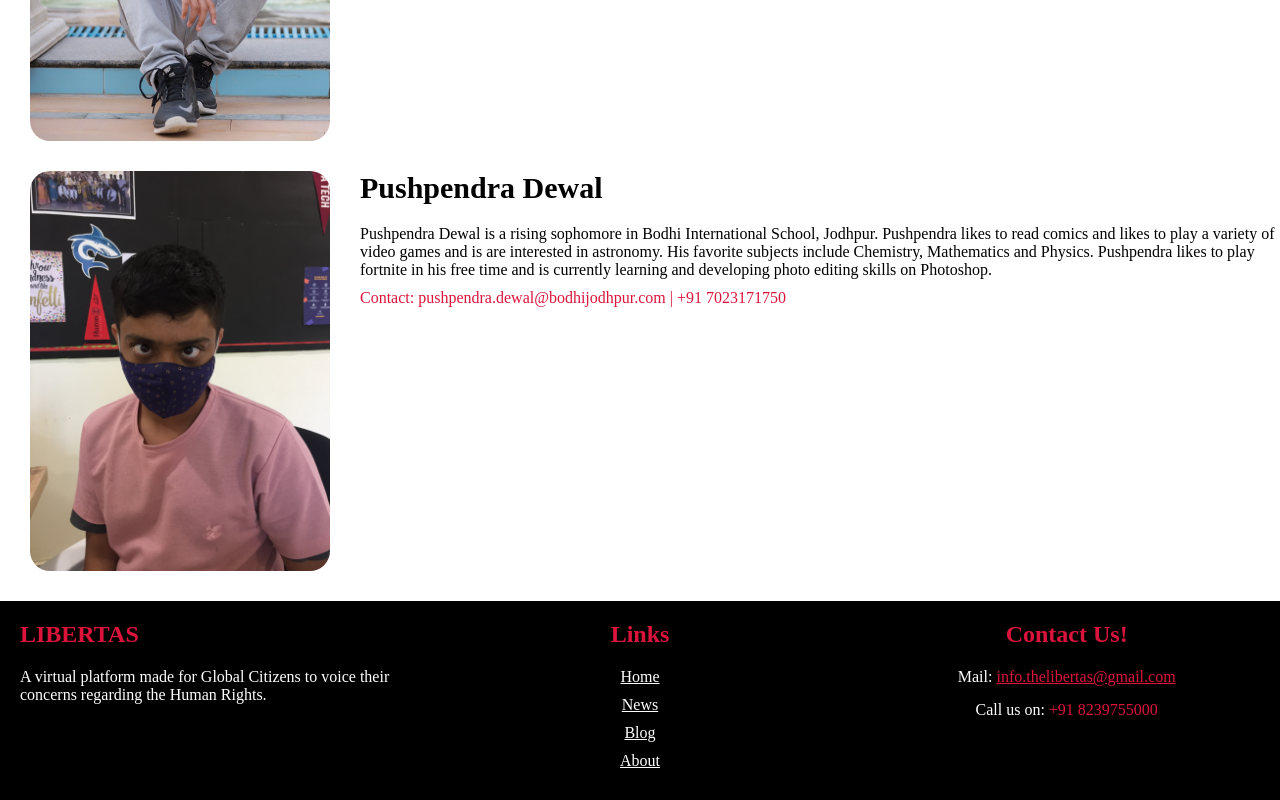
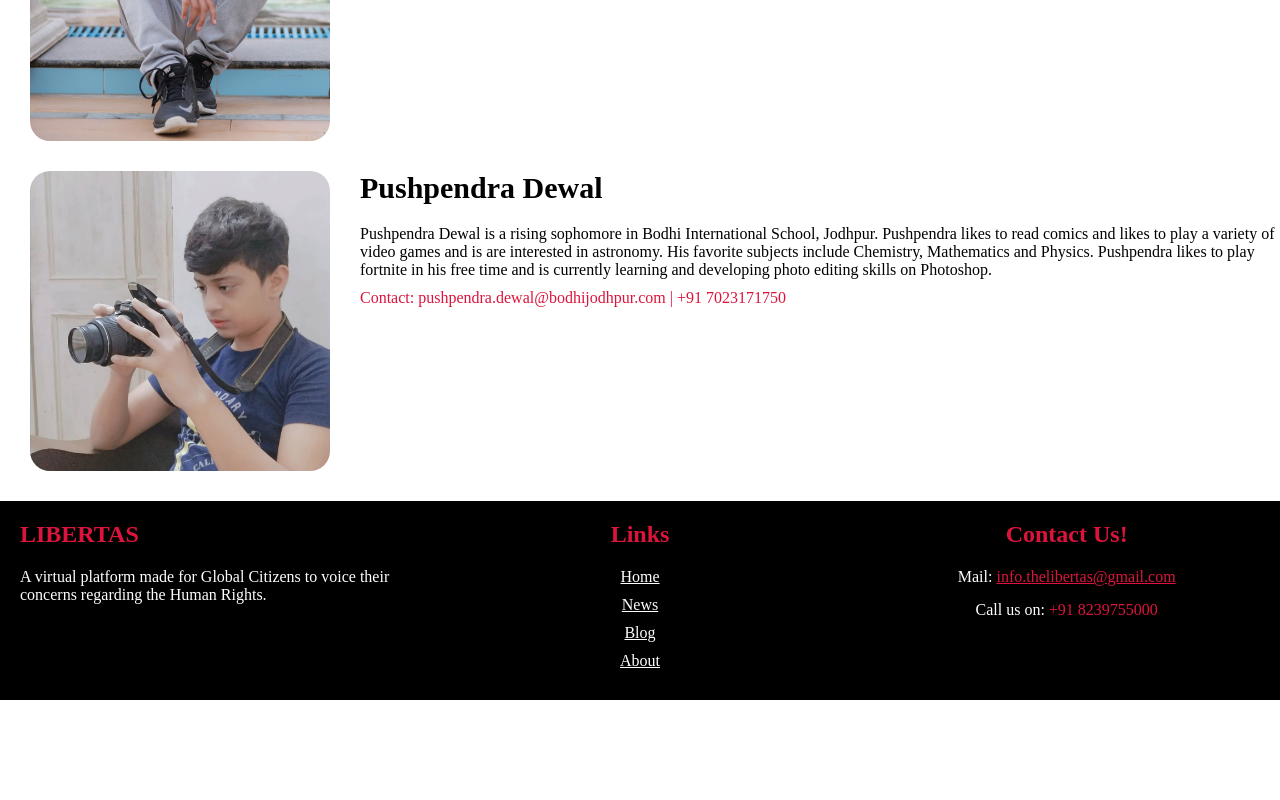
Before and after one commit to AnshC/libertas-website, a React (Create React App) app: page /about in a window 1280 px wide. Shown: the part 1080-1880 px from the top of the page. After the commit the page ends 1780 px from the top, so only its background shows below. Built offline with nearby package versions, Linux system fonts and the light colour scheme; a web font is replaced by a local one.

Commit message:
image updated

```diff
--- a/src/components/AboutPage.js
+++ b/src/components/AboutPage.js
@@ -72,7 +72,7 @@ function AboutPage() {
         </div>
         <div className="row">
           <img
-            src="/img/pd2.jpg"
+            src="/img/pd3.jpg"
             alt="Pushpendra D"
             className="co-founder-img"
           />
```
Also changed, not shown: public/img/pd3.jpg (added).
